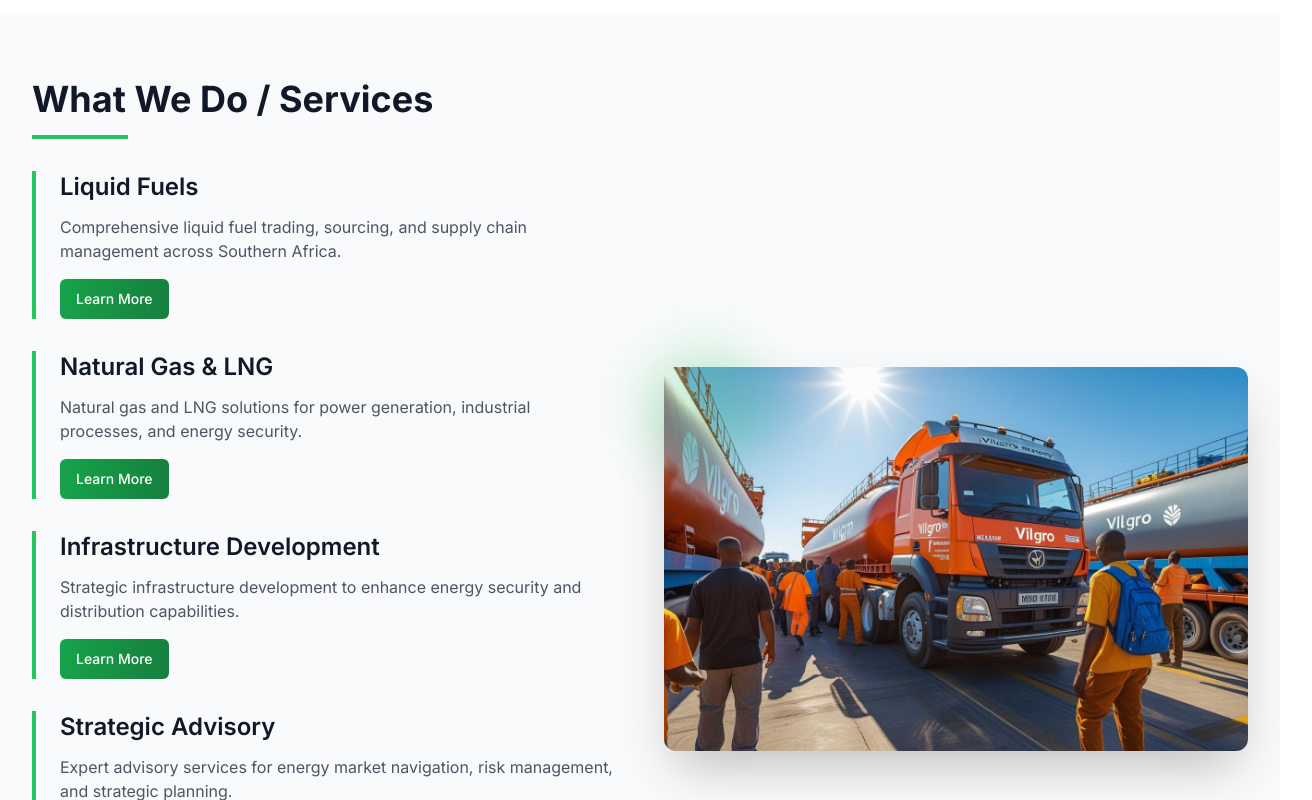
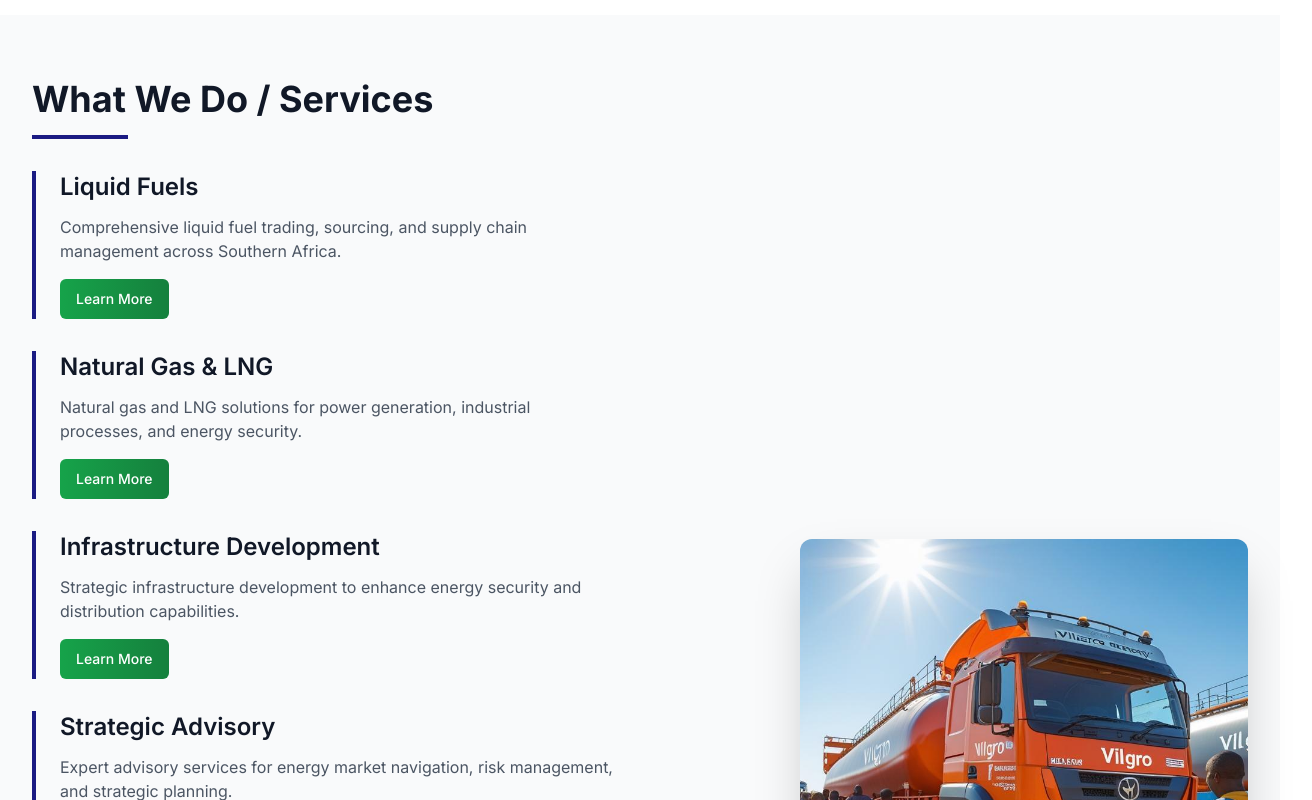
Before and after one commit to banelee59/vigro-energy-website, a Next.js app: page / in a window 1280 px wide. Shown: the part 1980-2780 px from the top of the page, 1312 px wide, since content can reach past the window. Built offline with nearby package versions, Linux system fonts and the light colour scheme.

Commit message:
increasing picture size

```diff
--- a/app/page.tsx
+++ b/app/page.tsx
@@ -212,68 +212,54 @@ export default function HomePage() {
 {/* Our Products/Services Section */}
 <section className="py-16 bg-gray-50">
   <div className="max-w-7xl mx-auto px-4 sm:px-6 lg:px-8">
-          <div className="grid grid-cols-1 lg:grid-cols-2 gap-12 items-center">
+    <div className="grid grid-cols-1 lg:grid-cols-2 gap-12">
       {/* Left side - Services List */}
-            <div>
+      <div className="flex flex-col justify-center">
         <h2 className="text-4xl font-bold text-gray-900 mb-4">What We Do / Services</h2>
-              <div className="w-24 h-1 bg-green-500 mb-8"></div>
+        <div className="w-24 h-1 bg-[#1b1b83] mb-8"></div>
 
         <div className="space-y-8">
-                <div className="border-l-4 border-green-500 pl-6">
-                  <h3 className="text-2xl font-semibold text-gray-900 mb-3">Liquid Fuels</h3>
-                  <p className="text-gray-600 mb-4">
-                    Comprehensive liquid fuel trading, sourcing, and supply chain management across Southern Africa.
-                  </p>
+          {[
+            {
+              title: "Liquid Fuels",
+              desc:
+                "Comprehensive liquid fuel trading, sourcing, and supply chain management across Southern Africa.",
+            },
+            {
+              title: "Natural Gas & LNG",
+              desc:
+                "Natural gas and LNG solutions for power generation, industrial processes, and energy security.",
+            },
+            {
+              title: "Infrastructure Development",
+              desc:
+                "Strategic infrastructure development to enhance energy security and distribution capabilities.",
+            },
+            {
+              title: "Strategic Advisory",
+              desc:
+                "Expert advisory services for energy market navigation, risk management, and strategic planning.",
+            },
+            {
+              title: "Mergers & Acquisitions",
+              desc:
+                "M&A advisory and transaction support for energy sector consolidation and growth opportunities.",
+            },
+          ].map((service, index) => (
+            <div key={index} className="border-l-4 border-[#1b1b83] pl-6">
+              <h3 className="text-2xl font-semibold text-gray-900 mb-3">{service.title}</h3>
+              <p className="text-gray-600 mb-4">{service.desc}</p>
               <Button className="bg-gradient-to-r from-green-600 to-green-700 hover:from-green-700 hover:to-green-800 text-white">
                 Learn More
               </Button>
             </div>
-
-                <div className="border-l-4 border-green-500 pl-6">
-                  <h3 className="text-2xl font-semibold text-gray-900 mb-3">Natural Gas & LNG</h3>
-                  <p className="text-gray-600 mb-4">
-                    Natural gas and LNG solutions for power generation, industrial processes, and energy security.
-                  </p>
-                  <Button className="bg-gradient-to-r from-green-600 to-green-700 hover:from-green-700 hover:to-green-800 text-white">
-                    Learn More
-                  </Button>
-                </div>
-
-                <div className="border-l-4 border-green-500 pl-6">
-                  <h3 className="text-2xl font-semibold text-gray-900 mb-3">Infrastructure Development</h3>
-                  <p className="text-gray-600 mb-4">
-                    Strategic infrastructure development to enhance energy security and distribution capabilities.
-                  </p>
-                  <Button className="bg-gradient-to-r from-green-600 to-green-700 hover:from-green-700 hover:to-green-800 text-white">
-                    Learn More
-                  </Button>
-                </div>
-
-                <div className="border-l-4 border-green-500 pl-6">
-                  <h3 className="text-2xl font-semibold text-gray-900 mb-3">Strategic Advisory</h3>
-                  <p className="text-gray-600 mb-4">
-                    Expert advisory services for energy market navigation, risk management, and strategic planning.
-                  </p>
-                  <Button className="bg-gradient-to-r from-green-600 to-green-700 hover:from-green-700 hover:to-green-800 text-white">
-                    Learn More
-                  </Button>
-                </div>
-
-                <div className="border-l-4 border-green-500 pl-6">
-                  <h3 className="text-2xl font-semibold text-gray-900 mb-3">Mergers & Acquisitions</h3>
-                  <p className="text-gray-600 mb-4">
-                    M&A advisory and transaction support for energy sector consolidation and growth opportunities.
-                  </p>
-                  <Button className="bg-gradient-to-r from-green-600 to-green-700 hover:from-green-700 hover:to-green-800 text-white">
-                    Learn More
-                  </Button>
-                </div>
+          ))}
         </div>
       </div>
 
-            {/* Right side - Image */}
-            <div className="relative">
-              <div className="relative h-96 w-full rounded-xl overflow-hidden shadow-2xl">
+      {/* Right side - Image aligned to bottom right and going up */}
+      <div className="flex items-end justify-end relative">
+        <div className="relative h-[500px] w-full max-w-md rounded-xl overflow-hidden shadow-2xl mt-[-40px]">
           <Image
             src="/images/vilgro truck.jpeg"
             alt="Energy services and infrastructure"
@@ -281,11 +267,13 @@ export default function HomePage() {
             className="object-cover"
           />
         </div>
-              <div className="absolute -top-6 -left-6 w-32 h-32 bg-green-500 rounded-full opacity-20 blur-xl"></div>
+        <div className="absolute bottom-0 right-0 translate-x-1/2 translate-y-1/2 w-32 h-32 bg-green-500 rounded-full opacity-20 blur-xl"></div>
       </div>
     </div>
   </div>
 </section>
+
+
 
       {/* Why Work with Us Section - New Design */}
       <section className="py-20 bg-white">
@@ -379,7 +367,7 @@ export default function HomePage() {
       </section>
 
       {/* Who We Serve Section */}
-      <section className="py-16 bg-white">
+      <section className="py-16 bg-gray-100">
         <div className="max-w-7xl mx-auto px-4 sm:px-6 lg:px-8">
           <div className="text-center mb-12">
             <h2 className="text-3xl font-bold text-black mb-4">Who We Serve?</h2>
```
Lines whose indentation alone changed are shown as unchanged.
